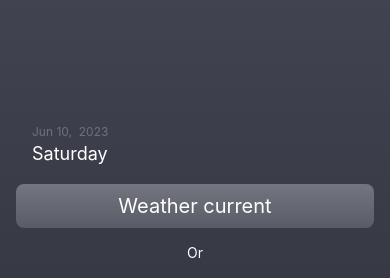
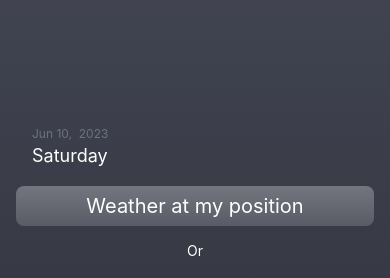
Before and after one commit to danieltgfischer/weather-app, a React Native app: screen / in a window 390 px wide. Shown: the part 230-508 px from the top of the page. Built offline with nearby package versions, Linux system fonts and the light colour scheme.

Commit message:
feat: fecthing local position

```diff
--- a/src/components/Button.tsx
+++ b/src/components/Button.tsx
@@ -4,7 +4,6 @@ import {
   Text,
   TouchableOpacity,
   TouchableOpacityProps,
-  useWindowDimensions,
 } from 'react-native';
 import { LinearGradient } from 'expo-linear-gradient';
 import { Colors } from '@/styles/constants';
@@ -13,11 +12,11 @@ type Props = {
   label: string;
   onPress: () => void;
   loading?: boolean;
-  className?: string;
+  textStyle?: string;
 } & TouchableOpacityProps;
 
 const Button: React.FC<Props> = ({
-  className,
+  textStyle,
   loading,
   label,
   onPress,
@@ -28,16 +27,16 @@ const Button: React.FC<Props> = ({
       {...props}
       onPress={onPress}
       testID={props.testID ?? 'button'}
-      className="w-11/12"
+      className={`w-11/12 my-4 ${textStyle}`}
     >
       <LinearGradient
-        className={`rounded-lg  w-full self-center px-4 py-2 justify-center items-center ${className}`}
+        className="rounded-lg w-full self-center  justify-center h-10 items-center"
         colors={[Colors.LIGHTER_GRAY, Colors.DARK_GRAY]}
       >
         {loading ? (
           <ActivityIndicator
             size="small"
-            color={Colors.GRAY}
+            color={Colors.WHITE}
             testID="button-loading"
           />
         ) : (
@@ -50,7 +49,7 @@ const Button: React.FC<Props> = ({
 
 Button.defaultProps = {
   loading: undefined,
-  className: '',
+  textStyle: '',
 };
 
 export default Button;
--- a/src/components/WeatherCurrent.tsx
+++ b/src/components/WeatherCurrent.tsx
@@ -1,5 +1,4 @@
-import React, { useCallback } from 'react';
-import { View } from 'react-native';
+import React, { useCallback, useState } from 'react';
 import { useNavigation } from '@react-navigation/native';
 import { Routes } from '@/routes/routes';
 import { useNavigationType } from '@/routes/app.routes';
@@ -7,21 +6,30 @@ import LocationService from '@/services/LocationService';
 import Button from './Button';
 
 const WheatherCurrent: React.FC = () => {
+  const [loading, setLoading] = useState(false);
+  const [error, setError] = useState(false);
   const navigation = useNavigation<useNavigationType>();
 
   const handleFetchWeather = useCallback(async () => {
+    try {
+      setLoading(true);
       const position = await LocationService.getCurrentPosition();
       navigation.navigate(Routes.WEATHER, position);
+      setLoading(false);
+    } catch (error) {
+      setLoading(false);
+      setError(true);
+    }
   }, [navigation]);
 
   return (
-    <View testID="weather-current" className="w-full items-center my-4">
     <Button
-        label="Weather current"
+      label="Weather at my position"
       onPress={handleFetchWeather}
       testID="weather-button"
+      loading={loading}
+      textStyle={error ? 'border border-red-600 border-1 rounded-lg' : ''}
     />
-    </View>
   );
 };
 
--- a/src/styles/constants.ts
+++ b/src/styles/constants.ts
@@ -6,6 +6,6 @@ export enum Colors {
   GRAY = '#5D6972',
   DARK_GRAY = '#595C66',
   DARKER_GRAY = '#2C2D35',
-  ERROR = '#B00020',
+  ERROR = '#dc2626',
   BLUE = '#496ABF',
 }
```
Lines whose indentation alone changed are shown as unchanged.
